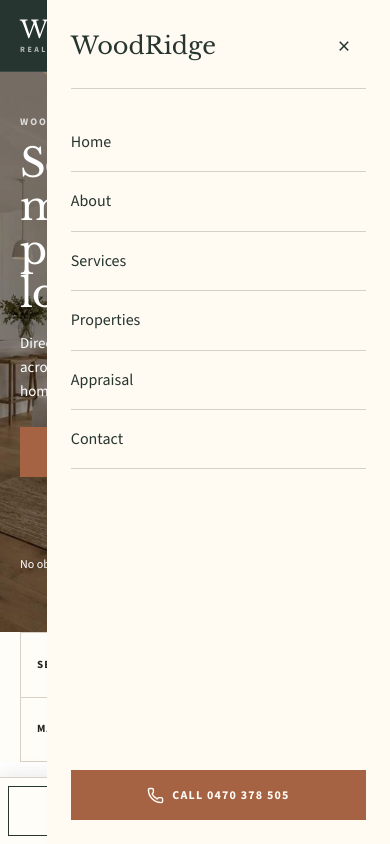
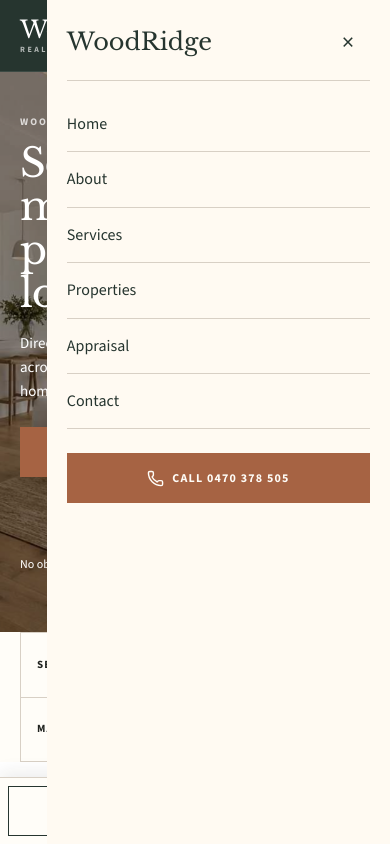
Before and after one commit to tayyabheree/Estate-website, a Next.js app: page / in a window 390 px wide. Both pictures are taken after a click on the button "Open menu". Shown: the top 844 px of the page. Built offline with nearby package versions, Linux system fonts and the light colour scheme.

Commit message:
Make mobile menu safe on short viewports

```diff
--- a/components/layout/MobileMenu.tsx
+++ b/components/layout/MobileMenu.tsx
@@ -1,10 +1,109 @@
 "use client";
+
 import { useEffect, useRef } from "react";
 import { Phone } from "lucide-react";
 import { site } from "@/content/site";
-export function MobileMenu({open,onClose}:{open:boolean;onClose:()=>void}){
- const panel=useRef<HTMLDivElement>(null);
- useEffect(()=>{if(!open)return;const previous=document.activeElement as HTMLElement|null;const node=panel.current;if(!node)return;const focusable=Array.from(node.querySelectorAll<HTMLElement>('a,button,[tabindex]:not([tabindex="-1"])'));focusable[0]?.focus();const key=(event:KeyboardEvent)=>{if(event.key==="Escape")onClose();if(event.key!=="Tab"||focusable.length===0)return;const first=focusable[0],last=focusable[focusable.length-1];if(event.shiftKey&&document.activeElement===first){event.preventDefault();last.focus();}else if(!event.shiftKey&&document.activeElement===last){event.preventDefault();first.focus();}};document.addEventListener("keydown",key);document.body.style.overflow="hidden";return()=>{document.removeEventListener("keydown",key);document.body.style.overflow="";previous?.focus();};},[open,onClose]);
- if(!open)return null;
- return <div className="fixed inset-0 z-[80] bg-navy/40 md:hidden" role="presentation" onMouseDown={(e)=>{if(e.currentTarget===e.target)onClose();}}><div ref={panel} role="dialog" aria-modal="true" aria-label="Mobile navigation" className="ml-auto flex h-full w-[88%] max-w-sm flex-col bg-[#fffaf2] p-6 text-navy"><div className="flex items-center justify-between border-b border-line pb-5"><span className="font-serif text-2xl">WoodRidge</span><button type="button" onClick={onClose} className="min-h-11 min-w-11 text-2xl" aria-label="Close menu">×</button></div><nav className="mt-6 flex flex-col">{site.nav.map(([label,href])=><a key={href} href={href} onClick={onClose} className="border-b border-line py-4 font-medium">{label}</a>)}</nav><a href={"tel:"+site.contact.phones[0].replace(/\s/g,"")} className="btn btn--primary mt-auto"><Phone size={17}/>Call {site.contact.phones[0]}</a></div></div>;
+
+export function MobileMenu({
+  open,
+  onClose
+}: {
+  open: boolean;
+  onClose: () => void;
+}) {
+  const panel = useRef<HTMLDivElement>(null);
+
+  useEffect(() => {
+    if (!open) return;
+
+    const previous = document.activeElement as HTMLElement | null;
+    const node = panel.current;
+    if (!node) return;
+
+    const focusable = Array.from(
+      node.querySelectorAll<HTMLElement>(
+        'a,button,[tabindex]:not([tabindex="-1"])'
+      )
+    );
+
+    focusable[0]?.focus();
+
+    const key = (event: KeyboardEvent) => {
+      if (event.key === "Escape") onClose();
+      if (event.key !== "Tab" || focusable.length === 0) return;
+
+      const first = focusable[0];
+      const last = focusable[focusable.length - 1];
+
+      if (event.shiftKey && document.activeElement === first) {
+        event.preventDefault();
+        last.focus();
+      } else if (!event.shiftKey && document.activeElement === last) {
+        event.preventDefault();
+        first.focus();
+      }
+    };
+
+    document.addEventListener("keydown", key);
+    document.body.style.overflow = "hidden";
+
+    return () => {
+      document.removeEventListener("keydown", key);
+      document.body.style.overflow = "";
+      previous?.focus();
+    };
+  }, [open, onClose]);
+
+  if (!open) return null;
+
+  return (
+    <div
+      className="fixed inset-0 z-[80] bg-navy/45 md:hidden"
+      role="presentation"
+      onMouseDown={(event) => {
+        if (event.currentTarget === event.target) onClose();
+      }}
+    >
+      <div
+        ref={panel}
+        role="dialog"
+        aria-modal="true"
+        aria-label="Mobile navigation"
+        className="ml-auto flex h-full w-[88%] max-w-sm flex-col overflow-y-auto bg-[#fffaf2] px-5 pb-[calc(20px+env(safe-area-inset-bottom))] pt-[calc(20px+env(safe-area-inset-top))] text-navy"
+      >
+        <div className="flex items-center justify-between border-b border-line pb-4">
+          <span className="font-serif text-2xl">WoodRidge</span>
+          <button
+            type="button"
+            onClick={onClose}
+            className="min-h-11 min-w-11 text-2xl"
+            aria-label="Close menu"
+          >
+            ×
+          </button>
+        </div>
+
+        <nav className="mt-4 flex flex-col">
+          {site.nav.map(([label, href]) => (
+            <a
+              key={href}
+              href={href}
+              onClick={onClose}
+              className="border-b border-line py-3.5 font-medium"
+            >
+              {label}
+            </a>
+          ))}
+        </nav>
+
+        <a
+          href={"tel:" + site.contact.phones[0].replace(/\s/g, "")}
+          className="btn btn--primary mt-6 sm:mt-auto"
+        >
+          <Phone size={17} />
+          Call {site.contact.phones[0]}
+        </a>
+      </div>
+    </div>
+  );
 }
```
